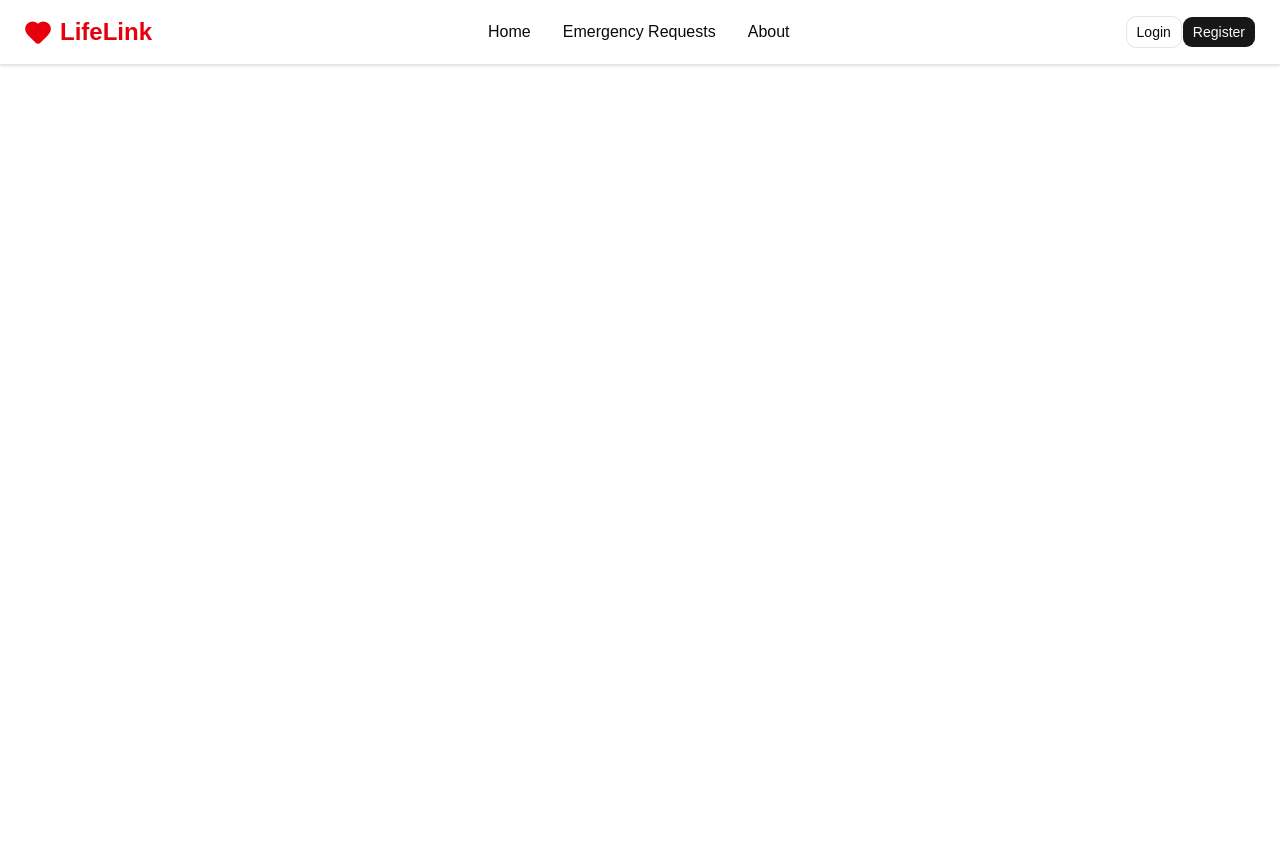
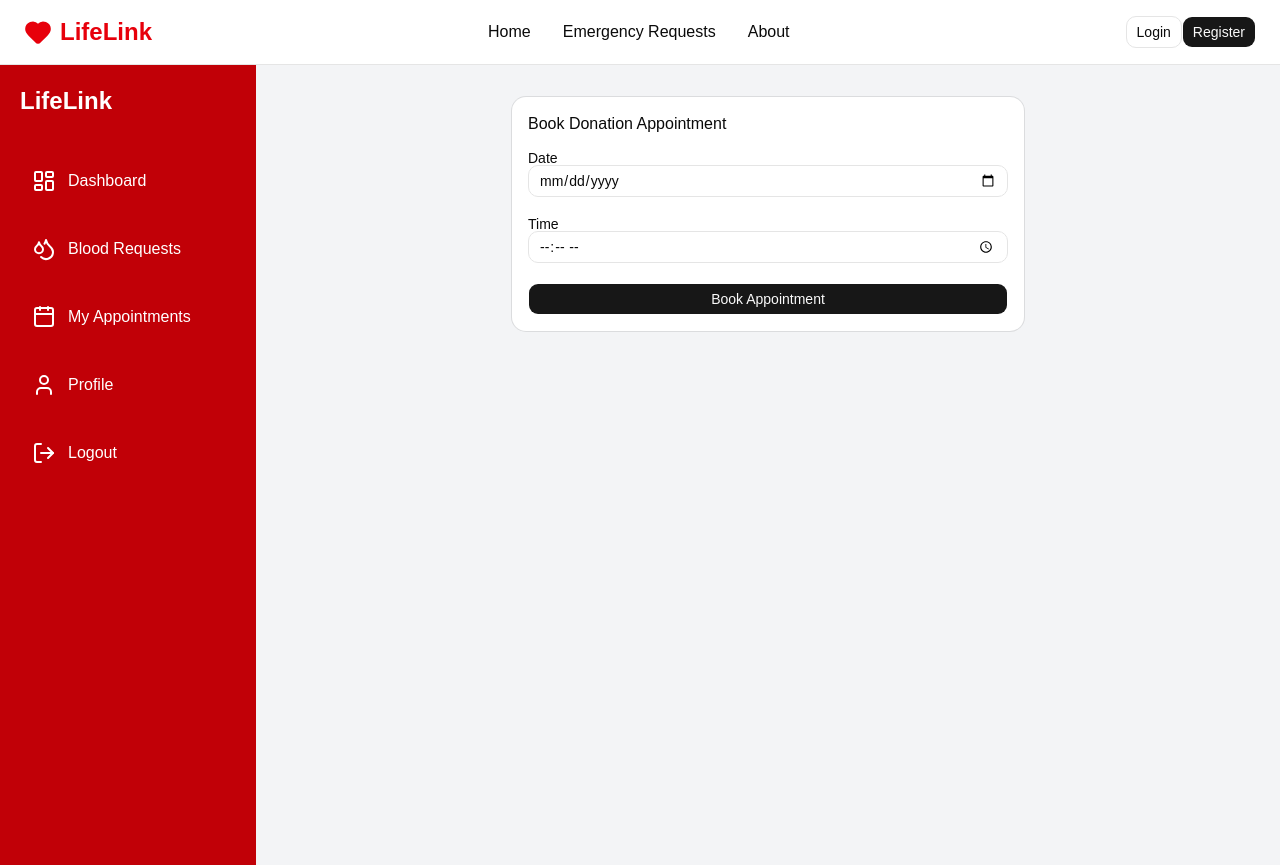
Before and after one commit to Juan-ita/LifeLink, a React (Vite) app: page /donor/book/1 in a window 1280 px wide. Before the commit the page ends 800 px from the top, so only its background shows below. Built offline with nearby package versions, Linux system fonts and the light colour scheme.

Commit message:
feat: create donor appointment page

```diff
--- a/src/App.jsx
+++ b/src/App.jsx
@@ -11,6 +11,7 @@ import EditRequest from './pages/EditRequest'
 import BloodInventory from './pages/BloodInventory'
 import DonorDashboard from './pages/DonorDashboard'
 import AvailableRequests from './pages/AvailableRequests'
+import BookAppointment from './pages/BookAppointment'
 
 
 function App() {
@@ -30,7 +31,7 @@ function App() {
           <Route path='/hospital/inventory' element={<BloodInventory/>}/>
           <Route path='/donor/dashboard' element={<DonorDashboard/>}/>
           <Route path='/donor/requests' element={<AvailableRequests/>}/>
-          {/* <Route path='/donor/apointments' element={<Appoi/>}/> */}
+          <Route path='/donor/book/:id' element={<BookAppointment/>}/>
         </Routes>
 
     </>
--- /dev/null
+++ b/src/pages/BookAppointment.jsx
@@ -0,0 +1,101 @@
+import { useState } from 'react'
+import { addDoc, collection } from 'firebase/firestore'
+import { db } from '@/firebase/FirebaseConfig'
+import { useNavigate, useParams } from 'react-router-dom'
+import DonorLayout from '@/components/donor/DonorLayout'
+import { Card, CardContent, CardHeader, CardTitle } from '@/components/ui/card'
+import { Label } from '@/components/ui/label'
+import { Input } from '@/components/ui/input'
+import { Button } from '@/components/ui/button'
+
+function BookAppointment() {
+    //gets the request ID from the URL
+    const {id} = useParams();
+    const navigate = useNavigate()
+
+    //store the appointment date
+    const [date, setDate] = useState("")
+    //store the appointment time
+    const [time, setTime] = useState("")
+
+    async function handleSubmit(event){
+        event.preventDefault();
+
+        //check if the data is empty
+        if(date.trim() === ""){
+            alert("Please select a date.")
+            return;
+        }
+        if(time.trim() === ""){
+            alert("Please select a time.")
+            return;
+        }
+        try{
+            //Save the appointment in firebase
+            await addDoc(collection(db, "appointments"), {
+                //The blood request this appointment belongs to
+                requestId: id,
+
+                //Appointment details
+                appointmentDate : date,
+                appointmentTime: time,
+
+                //Default appointment status
+                status: "Pending",
+
+                //Date created
+                createAt: new Date(),
+            });
+            //Let the donor know it worked
+            alert("Appointment booked successfully!")
+            navigate("/donor/dashboard")
+        } catch(error){
+            console.error(error);
+            alert("Failed to book appointment.")
+        }
+    }
+  return (
+    <DonorLayout>
+      <Card className="mx-auto max-w-lg">
+        <CardHeader>
+            <CardTitle>
+                Book Donation Appointment
+            </CardTitle>
+        </CardHeader>
+
+        <CardContent>
+            <form
+            onSubmit={handleSubmit}
+            className='space-y-5'>
+                <div>
+                    <Label>Date</Label>
+                    <Input
+                    type="date"
+                    value={date}
+                    onChange={(event) => setDate(event.target.value)}
+                    />
+                </div>
+
+                <div>
+                    <Label>Time</Label>
+
+                    <Input
+                    type="time"
+                    value={time}
+                    onChange={(event)=> setTime(event.target.value)}
+                    />
+                </div>
+
+                <Button
+                type="submit"
+                className="w-full">
+                    Book Appointment
+                </Button>
+            </form>
+        </CardContent>
+      </Card>
+    </DonorLayout>
+  )
+}
+
+export default BookAppointment
```
